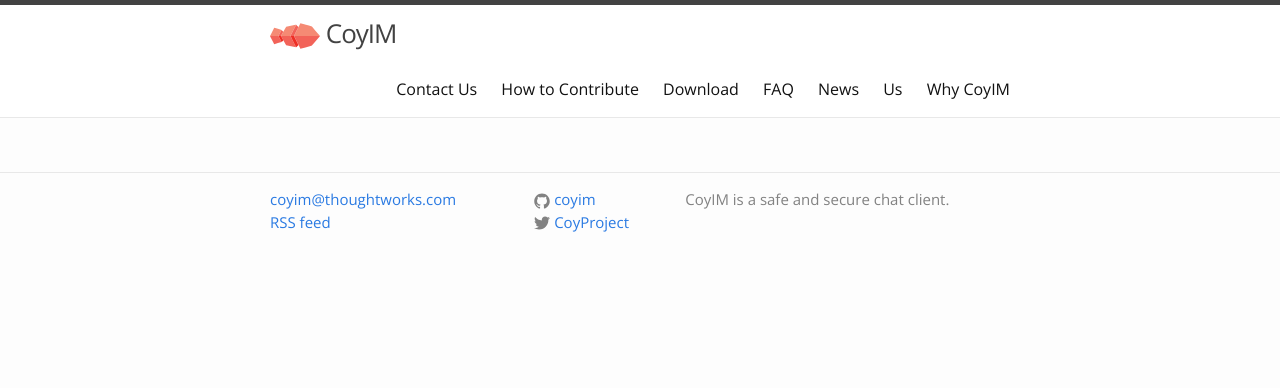
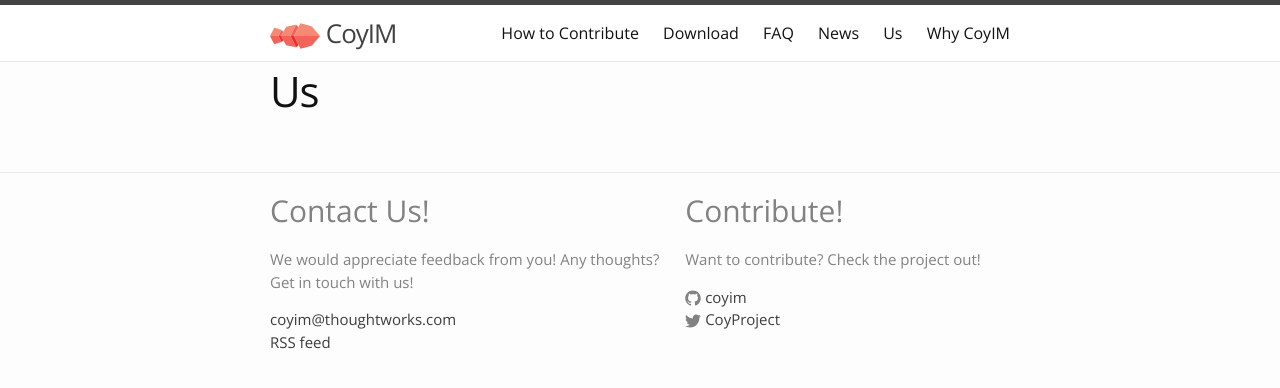
Before and after one commit to coyim/coyim-page, a Jekyll site: the page built from us.md, in a window 1280 px wide. Shown: the top 388 px of the page. Built offline with Jekyll 4.4.1, drawn with Linux system fonts in a browser that asks for light colours.

Commit message:
Modified the footer and menu

```diff
--- a/_includes/footer.html
+++ b/_includes/footer.html
@@ -3,13 +3,17 @@
 
     <div class="footer-col-wrapper">
       <div class="footer-col  footer-col-1">
-        <ul class="contact-list">
+	<h1>Contact Us!</h1>
+	<p>We would appreciate feedback from you! Any thoughts? Get in touch with us!</p>
+	<ul class="contact-list">
           <li><a href="mailto:{{ site.email }}">{{ site.email }}</a></li>
           <li><a href="{{ "/feed.xml" | prepend: site.baseurl }}">RSS feed</a></li>
         </ul>
       </div>
 
       <div class="footer-col  footer-col-2">
+	<h1>Contribute!</h1>
+	<p>Want to contribute? Check the project out!</p>
         <ul class="social-media-list">
           <li>
             <a href="https://github.com/twstrike/coyim/">
@@ -38,9 +42,9 @@
         </ul>
       </div>
 
-      <div class="footer-col  footer-col-3">
+      <!--<div class="footer-col  footer-col-3">
         <p class="text">{{ site.description }}</p>
-      </div>
+      </div>-->
     </div>
   </div>
 </footer>
--- a/_sass/_base.scss
+++ b/_sass/_base.scss
@@ -247,7 +247,7 @@
 
 #main {
   display: block;
-  margin-top: 100px;
+  margin-top: 50px;
 }
 
 .text-center {
--- a/_sass/_layout.scss
+++ b/_sass/_layout.scss
@@ -136,18 +136,18 @@
 }
 
 .footer-col-1 {
-    width: -webkit-calc(35% - (#{$spacing-unit} / 2));
-    width:         calc(35% - (#{$spacing-unit} / 2));
+    width: -webkit-calc(55% - (#{$spacing-unit} / 2));
+    width:         calc(55% - (#{$spacing-unit} / 2));
 }
 
 .footer-col-2 {
-    width: -webkit-calc(20% - (#{$spacing-unit} / 2));
-    width:         calc(20% - (#{$spacing-unit} / 2));
+    width: -webkit-calc(45% - (#{$spacing-unit} / 2));
+    width:         calc(45% - (#{$spacing-unit} / 2));
 }
 
 .footer-col-3 {
-    width: -webkit-calc(45% - (#{$spacing-unit} / 2));
-    width:         calc(45% - (#{$spacing-unit} / 2));
+    width: -webkit-calc(35% - (#{$spacing-unit} / 2));
+    width:         calc(35% - (#{$spacing-unit} / 2));
 }
 
 @include media-query($on-laptop) {
--- a/css/main.scss
+++ b/css/main.scss
@@ -15,7 +15,7 @@
 
 $text-color:       #111;
 $background-color: #fdfdfd;
-$brand-color:      #2a7ae2;
+$brand-color:      #3d3d3d;
 
 $grey-color:       #828282;
 $grey-color-light: lighten($grey-color, 40%);
```
Also changed, not shown: contact_us.md (deleted, +0 -10 lines).
